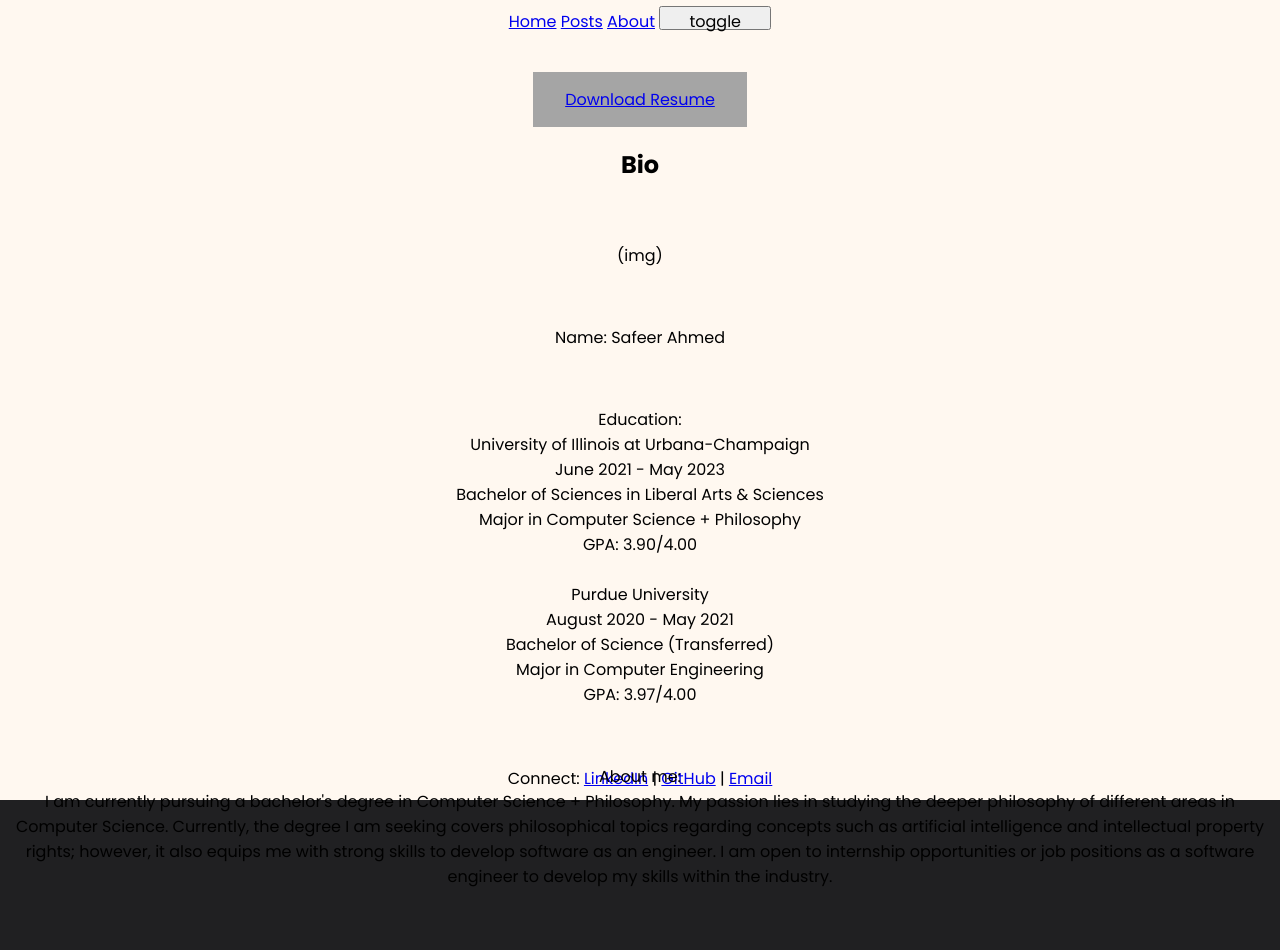
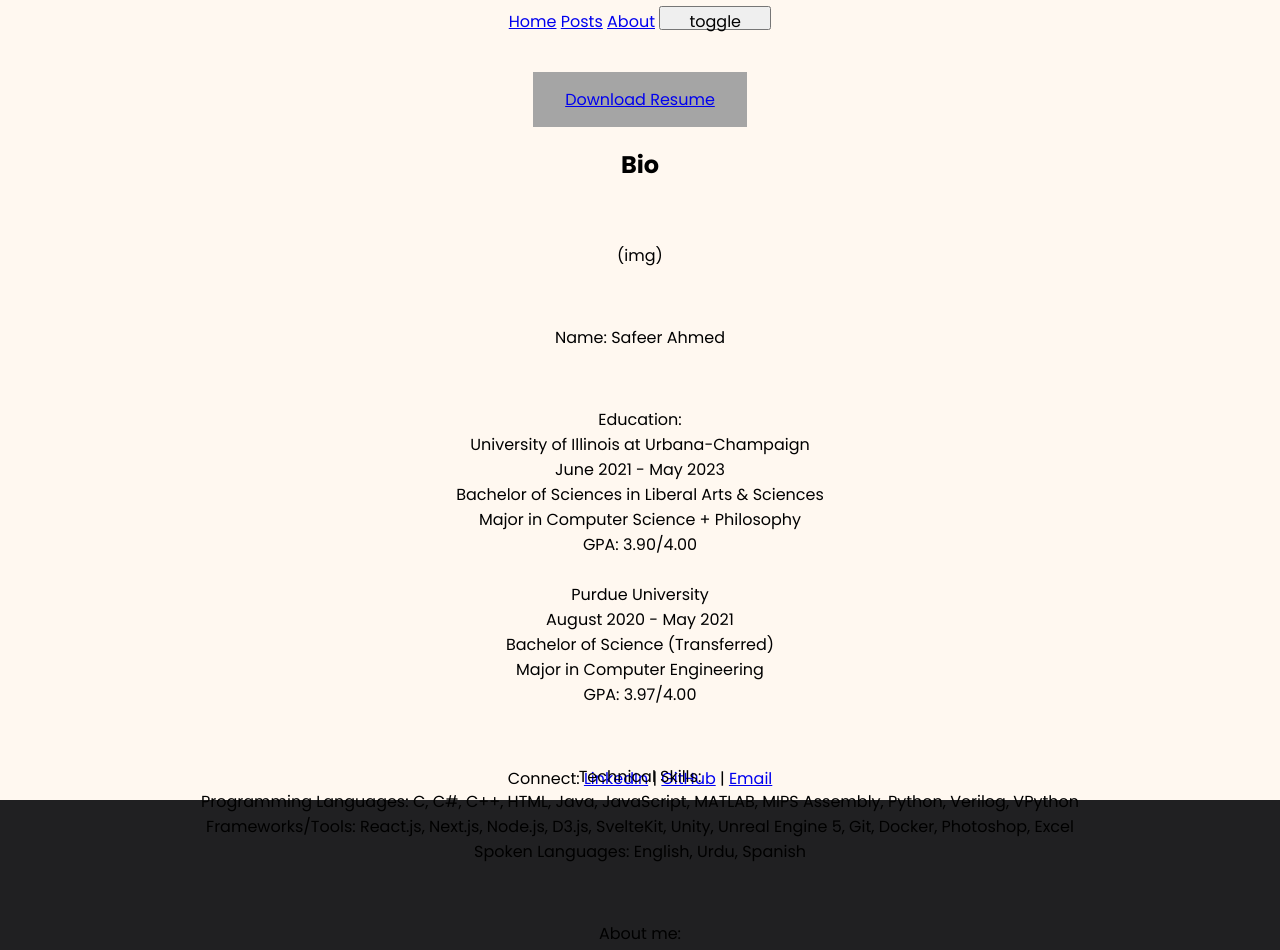
Before and after one commit to sahme73/personal-website, a SvelteKit app: page /about in a window 1280 px wide. Shown: the top 950 px of the page. Before the commit the page ends 889 px from the top, so only its background shows below. Built offline with nearby package versions, Linux system fonts and the light colour scheme.

Commit message:
Just added some info, still need to fix UI

```diff
--- a/src/routes/about/+page.svelte
+++ b/src/routes/about/+page.svelte
@@ -61,6 +61,13 @@
     </p>
     <br/>
     <p>
+        Technical Skills:
+        <br> Programming Languages: C, C#, C++, HTML, Java, JavaScript, MATLAB, MIPS Assembly, Python, Verilog, VPython
+        <br> Frameworks/Tools: React.js, Next.js, Node.js, D3.js, SvelteKit, Unity, Unreal Engine 5, Git, Docker, Photoshop, Excel
+        <br> Spoken Languages: English, Urdu, Spanish
+    </p>
+    <br/>
+    <p>
         About me:
         <br> I am currently pursuing a bachelor's degree in Computer Science + Philosophy. My passion lies in studying the deeper philosophy of different areas in Computer Science. Currently, the degree I am seeking covers philosophical topics regarding concepts such as artificial intelligence and intellectual property rights; however, it also equips me with strong skills to develop software as an engineer. I am open to internship opportunities or job positions as a software engineer to develop my skills within the industry.
     </p>
```
